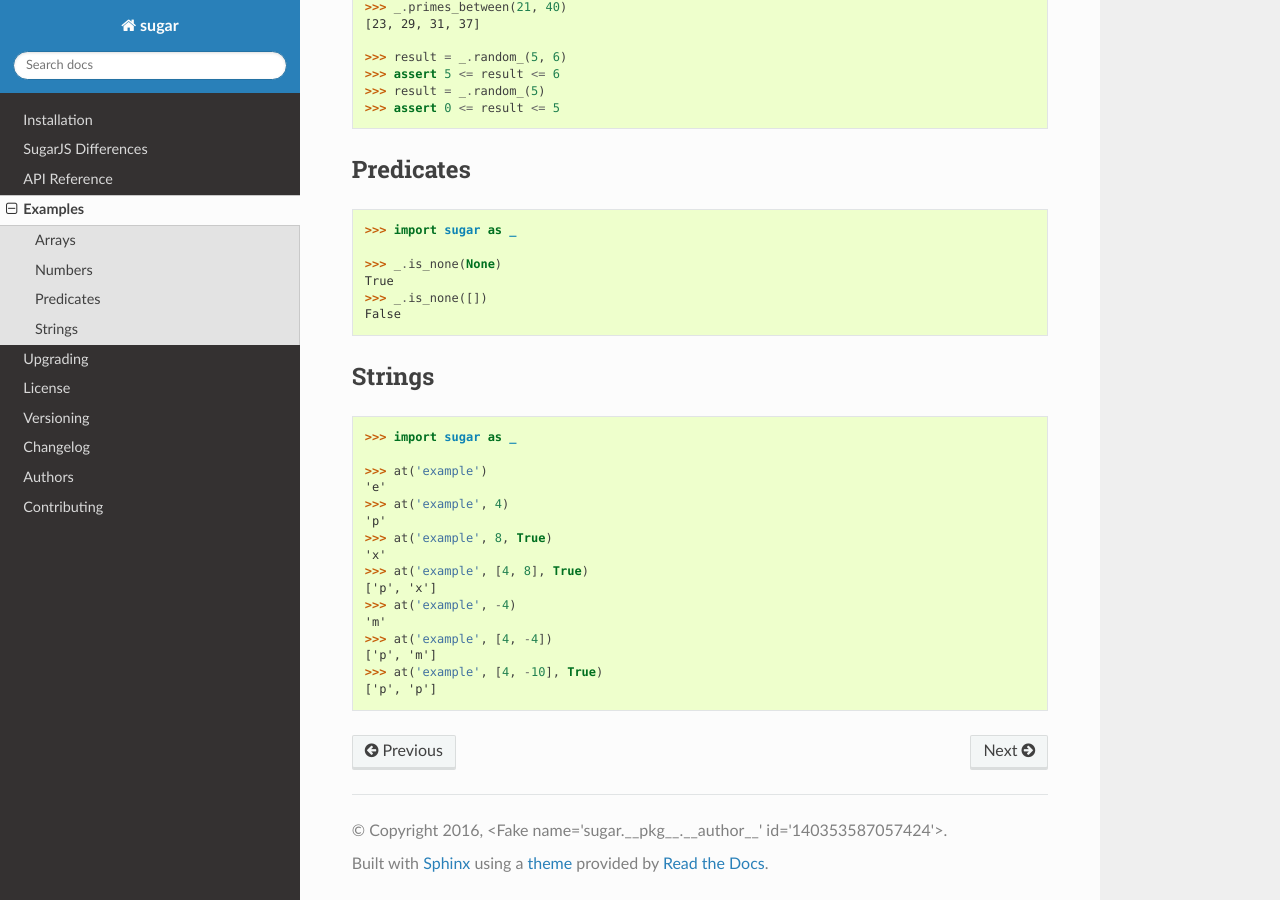
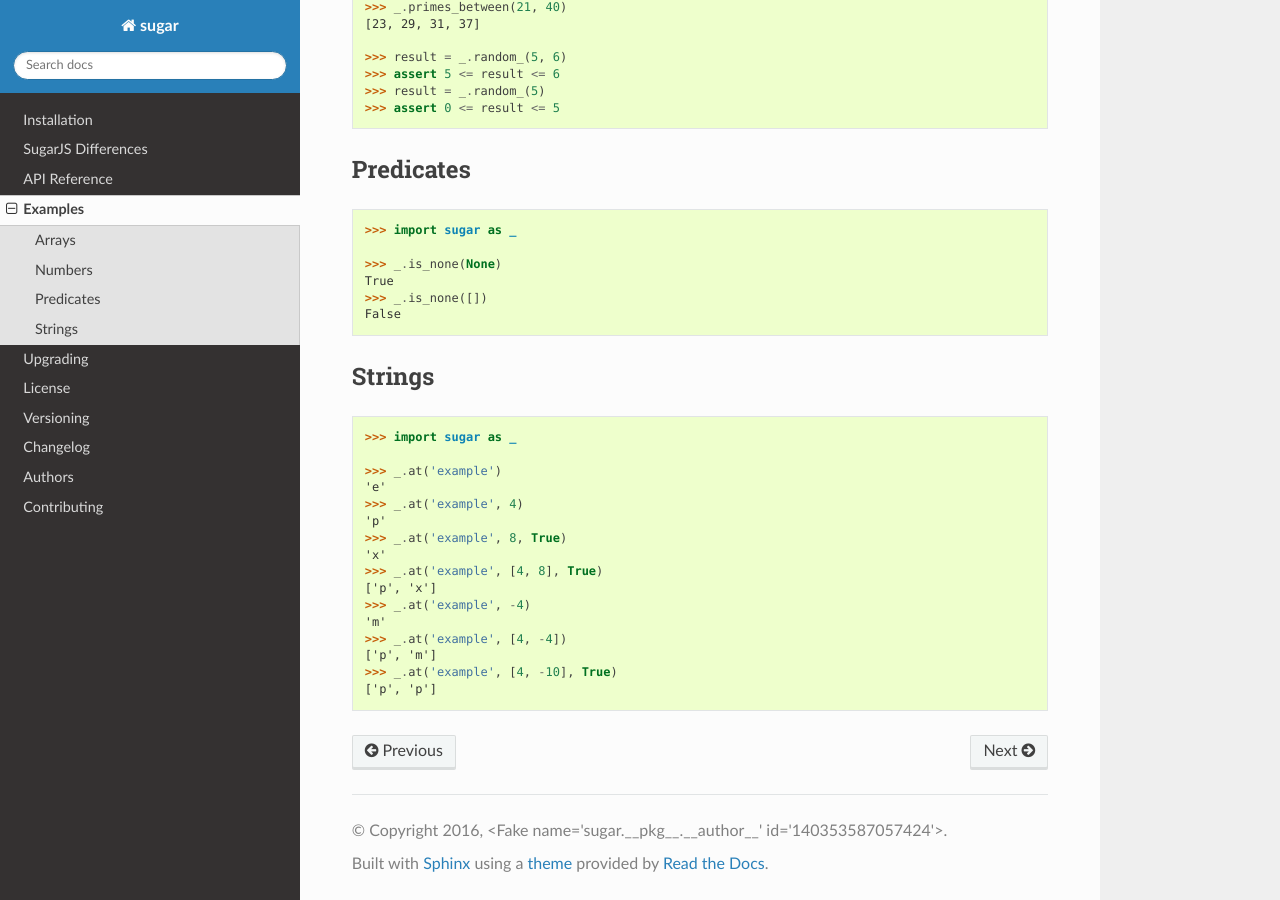
Before and after one commit to bharadwajyarlagadda/sugar.py, a Sphinx documentation site: the page built from docs/example.rst, in a window 1280 px wide and 900 px high, scrolled down 3242 px. Built offline with Sphinx 7.4.7 and the Read the Docs theme 2.0.0, drawn with Linux system fonts in a browser that asks for light colours; the version number could not be read and is left out.

```diff
--- a/docs/example.rst
+++ b/docs/example.rst
@@ -215,17 +215,17 @@ Strings
 
     >>> import sugar as _
 
-    >>> at('example')
+    >>> _.at('example')
     'e'
-    >>> at('example', 4)
+    >>> _.at('example', 4)
     'p'
-    >>> at('example', 8, True)
+    >>> _.at('example', 8, True)
     'x'
-    >>> at('example', [4, 8], True)
+    >>> _.at('example', [4, 8], True)
     ['p', 'x']
-    >>> at('example', -4)
+    >>> _.at('example', -4)
     'm'
-    >>> at('example', [4, -4])
+    >>> _.at('example', [4, -4])
     ['p', 'm']
-    >>> at('example', [4, -10], True)
+    >>> _.at('example', [4, -10], True)
     ['p', 'p']
```
